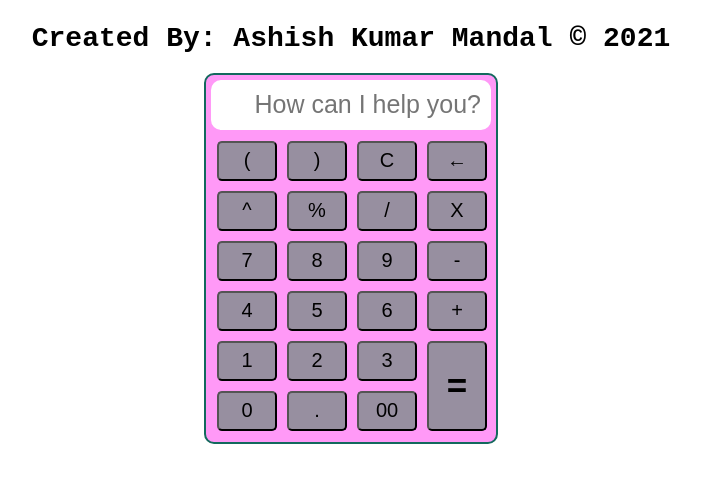
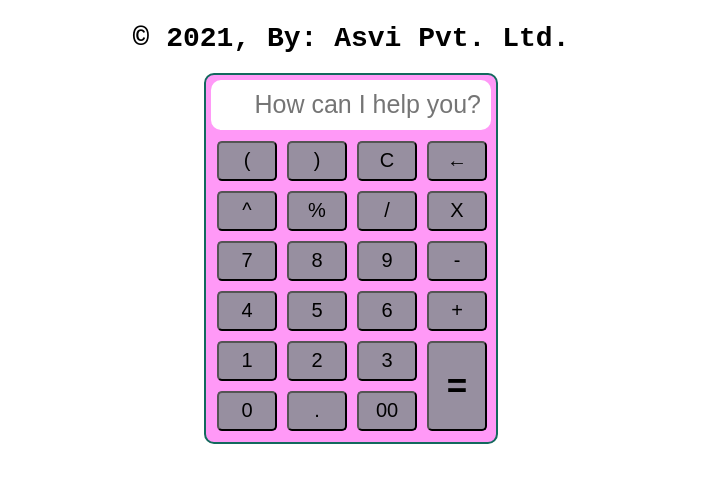
Before and after one commit to VIVEK008D/calculator.github.io, a plain HTML site: page index.html in a window 1280 px wide. Shown: the whole page, without its empty margins (289-990 px from the left). Drawn offline with Linux system fonts and the light colour scheme.

Commit message:
update code

```diff
--- a/index.html
+++ b/index.html
@@ -5,7 +5,7 @@
     <meta charset="UTF-8">
     <meta name="viewport" content="width=device-width, initial-scale=1.0">
     <meta http-equiv="X-UA-Compatible" content="ie=edge">
-    <title>Asvi Pvt. Ltd. Calculator wow</title>
+    <title>Asvi Pvt Ltd Calculator</title>
 
     <style>.container{
         text-align: center;
@@ -62,7 +62,7 @@
 
 <body>
     <div class="container">
-        <h1>Created By: Ashish Kumar Mandal &copy; 2021</h1>
+        <h1>&copy; 2021, By: Asvi Pvt. Ltd.</h1>
 
         <div class="calculator">
             <input type="text" name="screen" id="screen" placeholder="How can I help you?" readonly>
```
